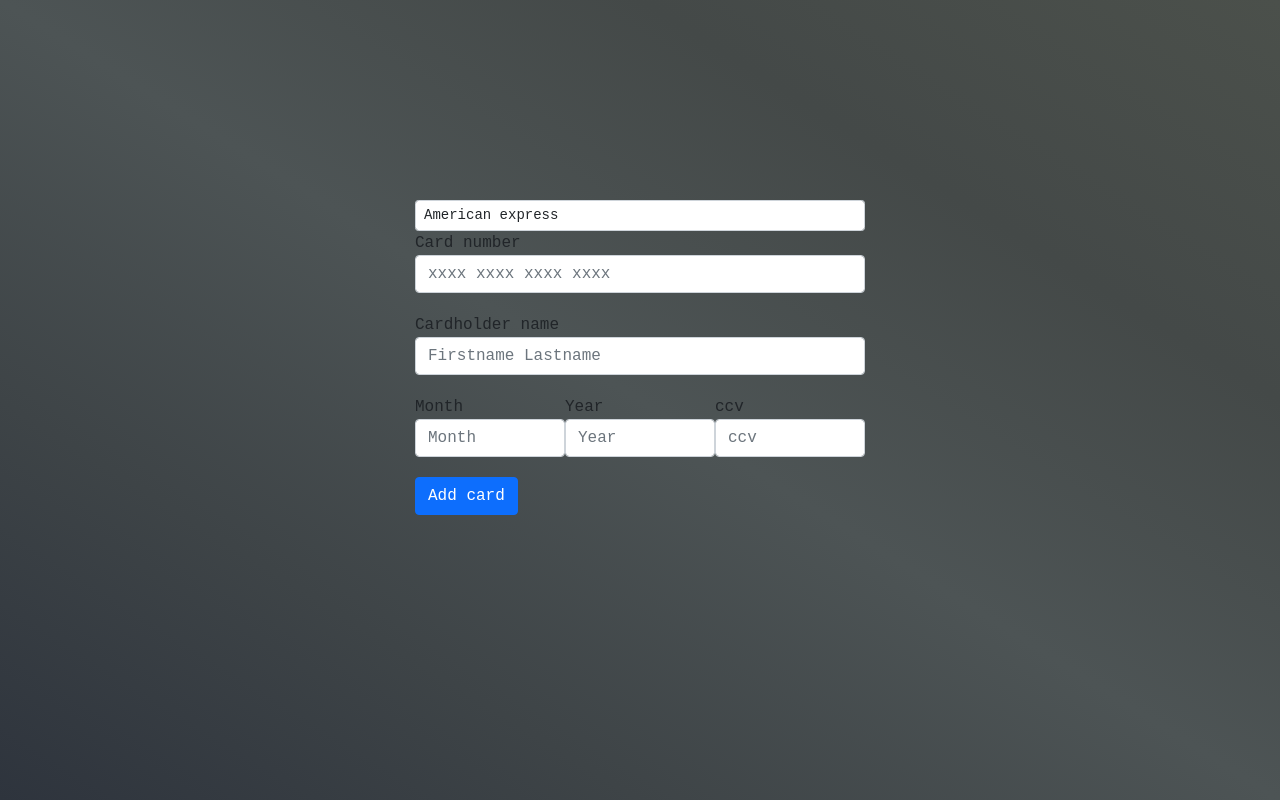
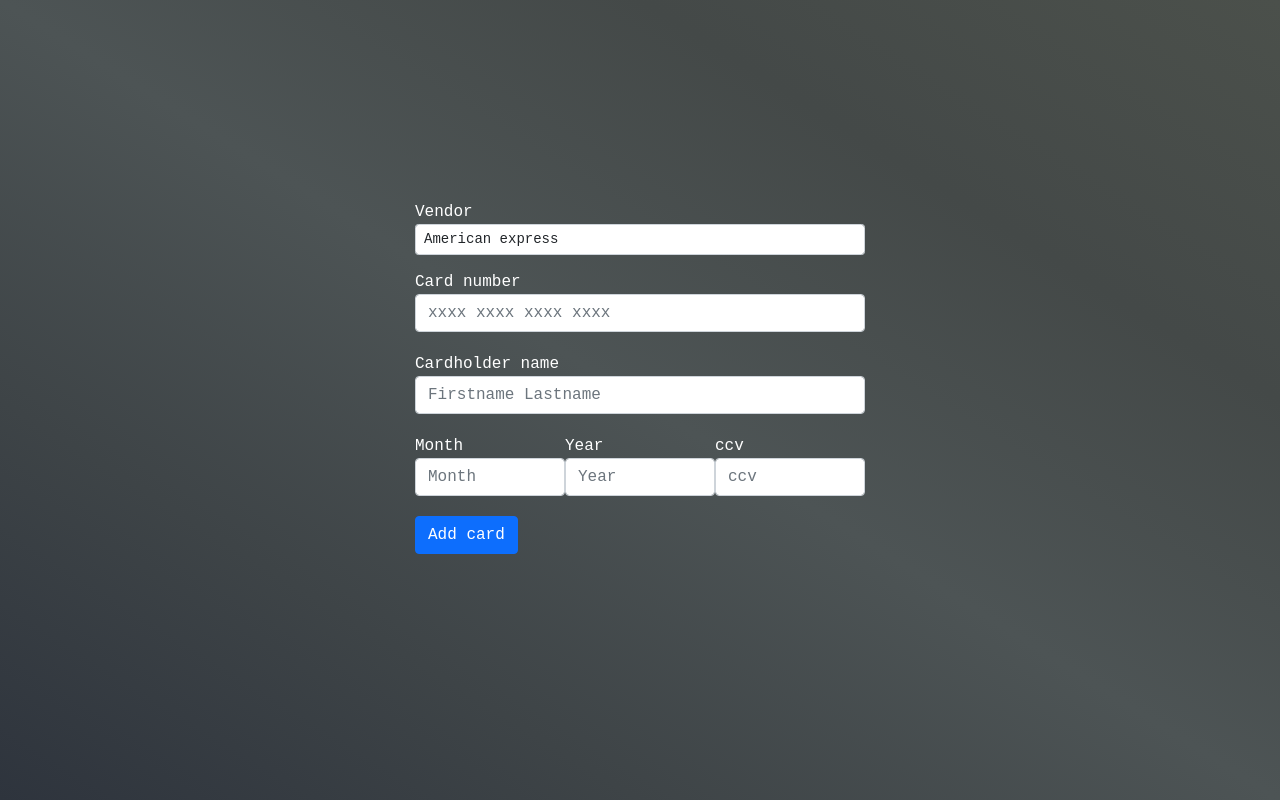
Before and after one commit to Acrasia86/walletTest, a React (Create React App) app: page /addCard in a window 1280 px wide. Built offline with nearby package versions, Linux system fonts and the light colour scheme.

Commit message:
added margin to card number

```diff
--- a/src/App.css
+++ b/src/App.css
@@ -333,3 +333,7 @@
     -webkit-transform: rotateY(0deg);
     -moz-transform: rotateY(0deg);
 }
+
+.labels {
+  color: white;
+}
--- a/src/pages/AddCard.jsx
+++ b/src/pages/AddCard.jsx
@@ -37,30 +37,31 @@
     <div>
 
   <div className='formContainer'>
+  <label className='labels' htmlFor="cardNumber">Vendor</label>
   <select className="form-control form-control-sm" id='americanExpress'>
         <option value="American express" id='americanExpress'>American express</option>
         <option id='visa'>Visa</option>
         <option id='mastercard'>Mastercard</option>
 </select>
-  <div className="form-group">
-    <label htmlFor="cardNumber">Card number</label>
+  <div style={{marginTop: '15px'}} className="form-group">
+    <label className='labels' htmlFor="cardNumber">Card number</label>
     <input type="text" className="form-control cardInput" id="cardNumber" placeholder="xxxx xxxx xxxx xxxx" />
   </div>
   <div className="form-group">
-    <label htmlFor="cardholderName">Cardholder name</label>
+    <label className='labels' htmlFor="cardholderName">Cardholder name</label>
     <input type="text" className="form-control cardInput" id="cardHolder" placeholder="Firstname Lastname" />
   </div>
   <div className='validContainer'>
   <div className="form-group">
-    <label htmlFor="validThruMonth">Month</label>
+    <label className='labels' htmlFor="validThruMonth">Month</label>
     <input type="number" className="form-control cardInput" id="expireMonth" placeholder="Month" />
   </div>
   <div className="form-group">
-    <label htmlFor="validThruYear">Year</label>
+    <label className='labels' htmlFor="validThruYear">Year</label>
     <input type="number" className="form-control cardInput" id="expireYear" placeholder="Year" />
   </div>
   <div className="form-group">
-    <label htmlFor="ccv">ccv</label>
+    <label className='labels' htmlFor="ccv">ccv</label>
     <input type="number" className="form-control cardInput" id="ccv" placeholder="ccv" />
   </div>
   </div>
```
